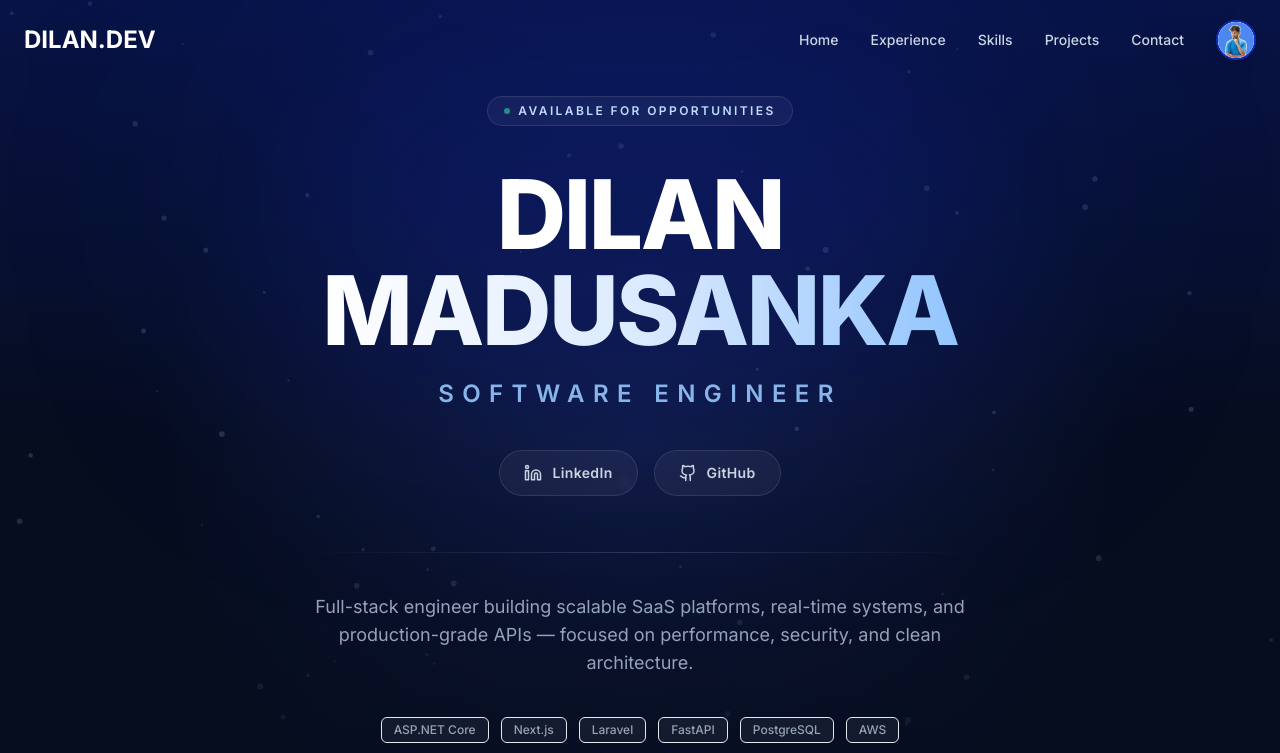
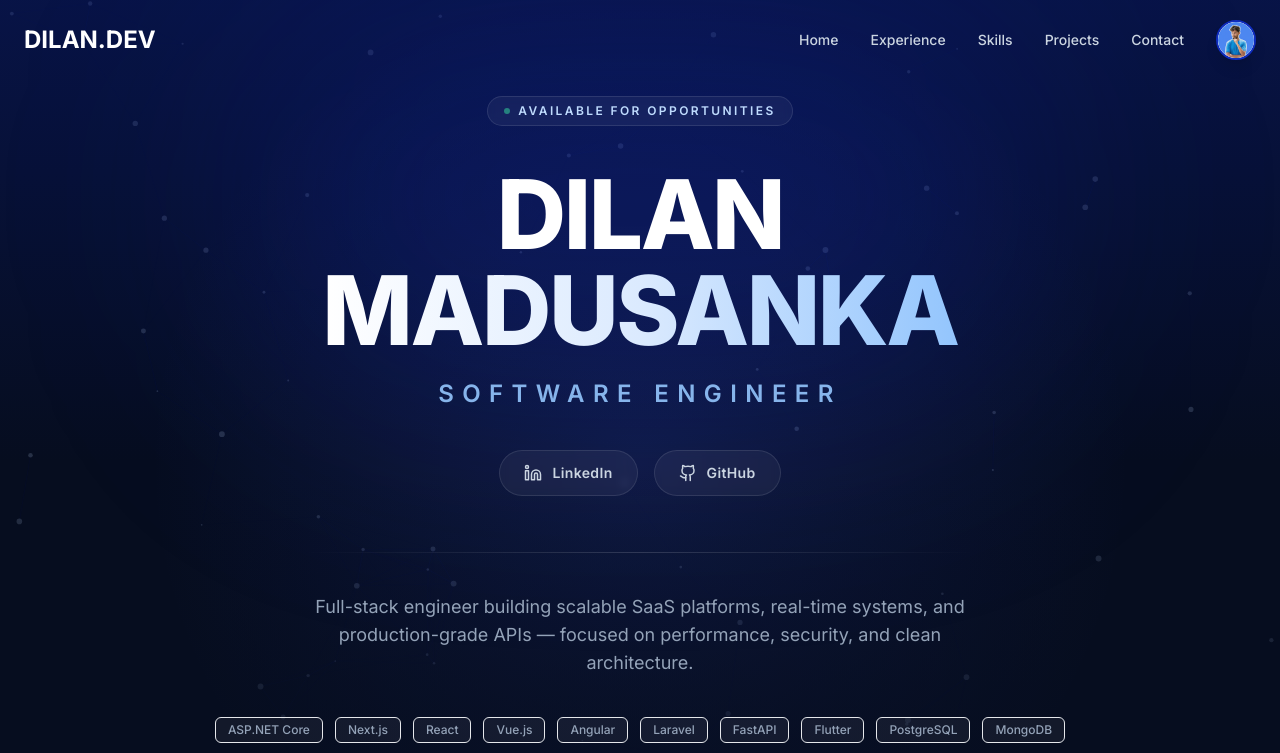
Before and after one commit to DilanMadusaanka2000/dilan-madusanka, a React (Create React App) app: page / in a window 1280 px wide. Shown: the top 753 px of the page. Built offline with nearby package versions, Linux system fonts and the light colour scheme; the HTML template or start-up script is replaced by a standard one.

Commit message:
hero tech stack update

```diff
--- a/src/components/Hero.jsx
+++ b/src/components/Hero.jsx
@@ -147,7 +147,7 @@ const Hero = () => {
             transition={{ delay: 0.75, duration: 0.5 }}
             className="flex flex-wrap items-center justify-center gap-3 mb-6"
           >
-            {['ASP.NET Core', 'Next.js', 'Laravel', 'FastAPI', 'PostgreSQL', 'AWS'].map((tech) => (
+            {['ASP.NET Core', 'Next.js', 'React','Vue.js','Angular', 'Laravel', 'FastAPI','Flutter', 'PostgreSQL','MongoDB', 'AWS'].map((tech) => (
               <span
                 key={tech}
                 className="px-3 py-1 text-xs font-medium rounded-md border border-white/8 bg-white/5 text-slate-400"
```
